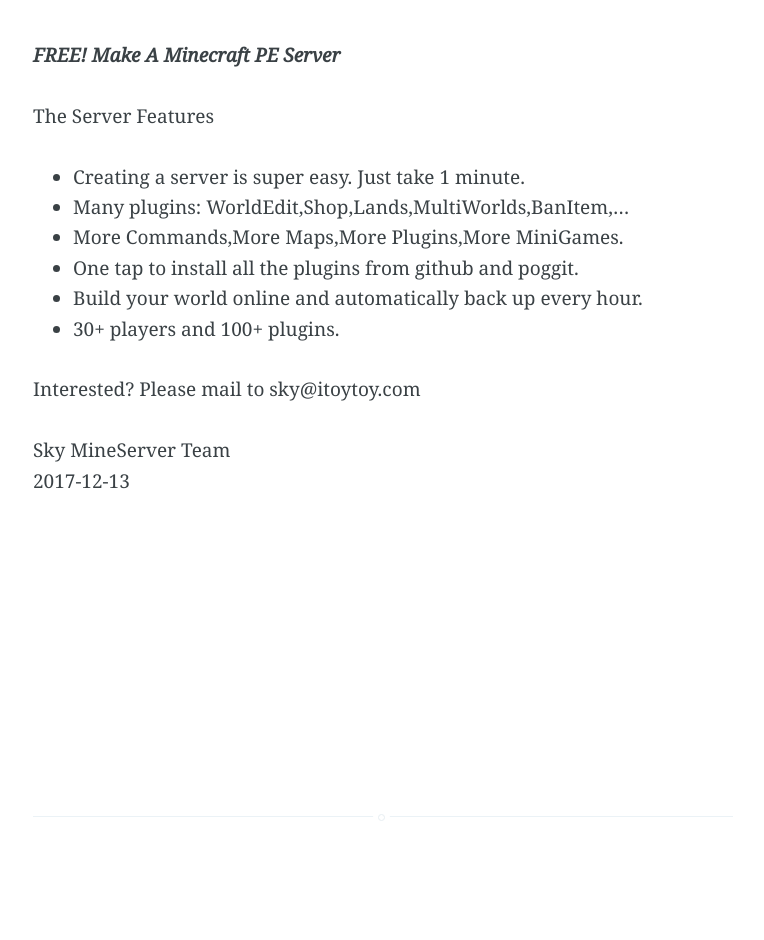
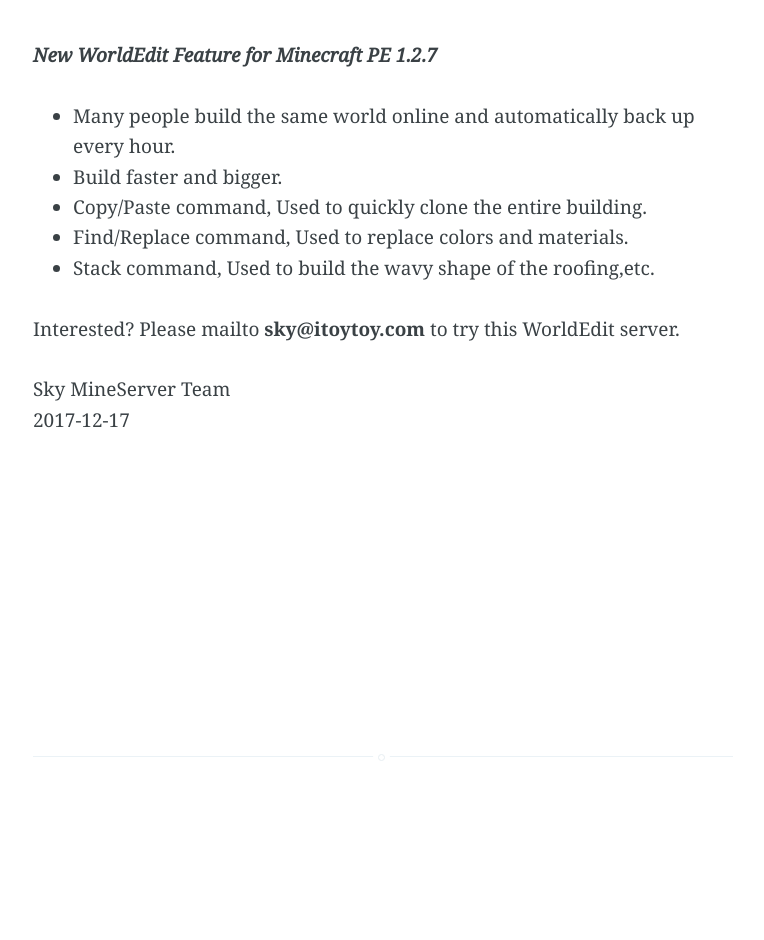
Before and after one commit to Minecraft-PE-Servers/Minecraft-PE-Servers.github.io, a Jekyll site: the page built from _posts/2016-06-10-mineserver-feedback.md, in a window 1280 px wide. Shown: the whole page, without its empty margins (257-1021 px from the left). Built offline with Jekyll 4.4.1, drawn with Linux system fonts in a browser that asks for light colours.

Commit message:
Update 2016-06-10-mineserver-feedback.md

```diff
--- a/_posts/2016-06-10-mineserver-feedback.md
+++ b/_posts/2016-06-10-mineserver-feedback.md
@@ -1,23 +1,21 @@
 ---
 layout: ad
 title:
-date:   2016-06-30
+date:   2017-12-17
 categories: iniciante
 feedback: true
 question: false
 ---
-***FREE! Make A Minecraft PE Server***
+***New WorldEdit Feature for Minecraft PE 1.2.7***
 
-The Server Features
-- Creating a server is super easy. Just take 1 minute.
-- Many plugins: WorldEdit,Shop,Lands,MultiWorlds,BanItem,...
-- More Commands,More Maps,More Plugins,More MiniGames.
-- One tap to install all the plugins from github and poggit.
-- Build your world online and automatically back up every hour.
-- 30+ players and 100+ plugins.
+- Many people build the same world online and automatically back up every hour.
+- Build faster and bigger.
+- Copy/Paste command, Used to quickly clone the entire building.
+- Find/Replace command, Used to replace colors and materials.
+- Stack command, Used to build the wavy shape of the roofing,etc.
 
-Interested? Please mail to sky@itoytoy.com
+Interested? Please mailto **sky@itoytoy.com** to try this WorldEdit server.
 
 Sky
 MineServer Team
-2017-12-13
+2017-12-17
```
